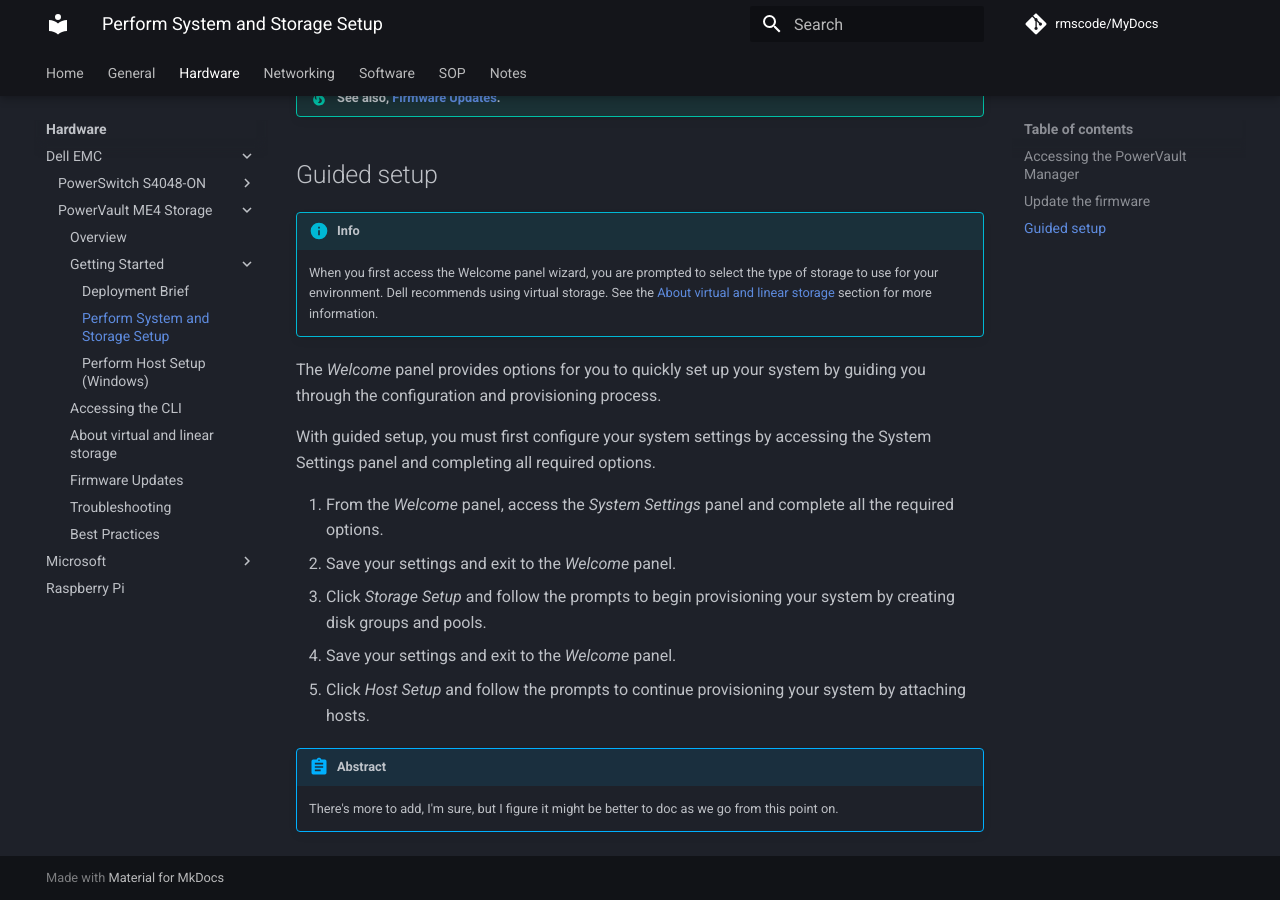
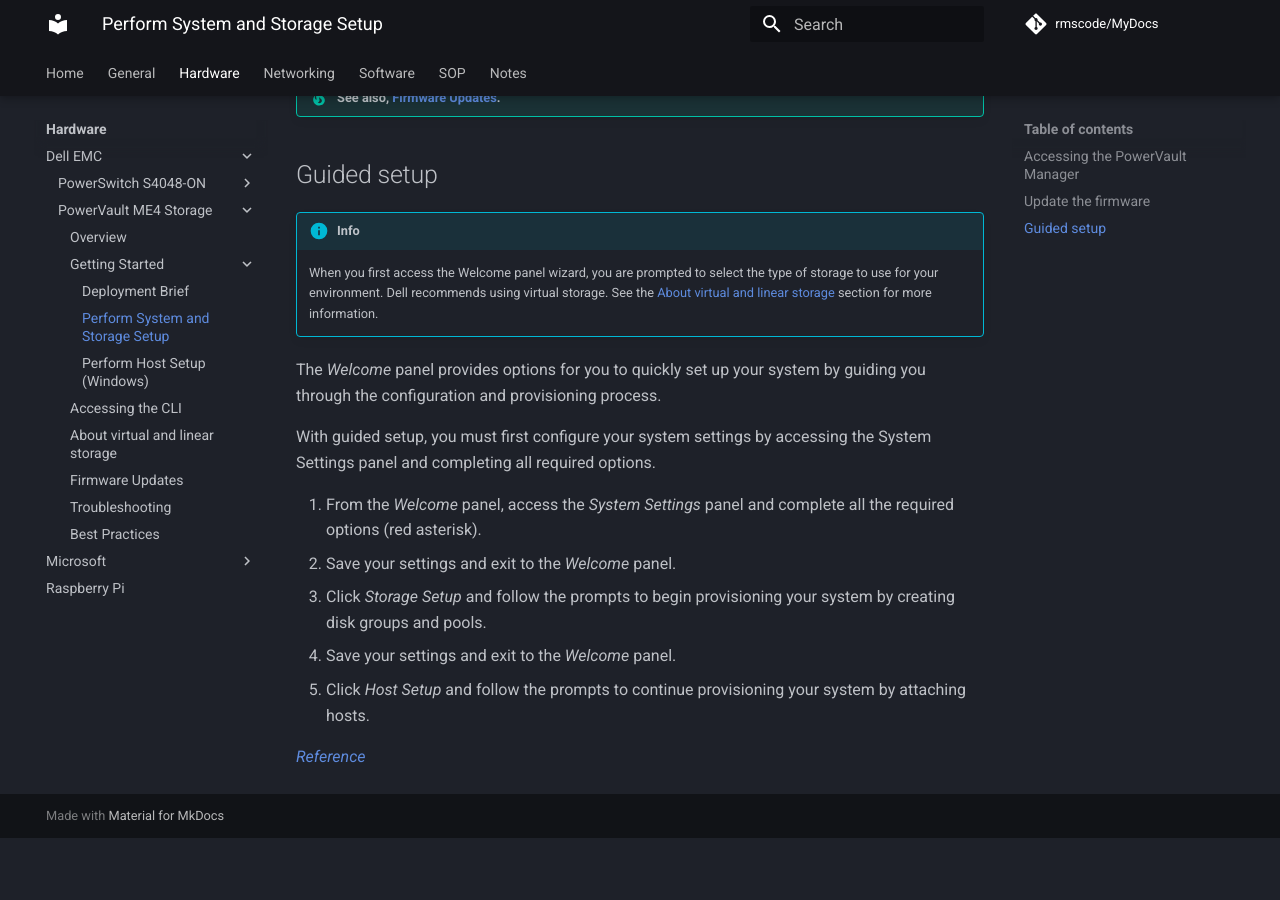
Before and after one commit to rmscode/binary-garden, an MkDocs documentation site: the page built from docs/hardware/dell-emc/powervault-me4/me4-guided-setup.md, in a window 1280 px wide and 900 px high, scrolled down 1650 px. Built offline with MkDocs 1.6.1 and Material for MkDocs 9.7.7, drawn with Linux system fonts in a browser that asks for light colours; comment, search, counter and statistics services are not loaded; after the commit the page ends 2488 px from its top, so only the background shows below that.

Commit message:
Update me4-guided-setup.md

```diff
--- a/docs/hardware/dell-emc/powervault-me4/me4-guided-setup.md
+++ b/docs/hardware/dell-emc/powervault-me4/me4-guided-setup.md
@@ -51,12 +51,10 @@
 
 With guided setup, you must first configure your system settings by accessing the System Settings panel and completing all required options.
 
-1. From the *Welcome* panel, access the *System Settings* panel and complete all the required options.
+1. From the *Welcome* panel, access the *System Settings* panel and complete all the required options (red asterisk).
 2. Save your settings and exit to the *Welcome* panel.
 3. Click *Storage Setup* and follow the prompts to begin provisioning your system by creating disk groups and pools.
 4. Save your settings and exit to the *Welcome* panel.
 5. Click *Host Setup* and follow the prompts to continue provisioning your system by attaching hosts.
 
-!!! abstract
-
-    There's more to add, I'm sure, but I figure it might be better to doc as we go from this point on.
+[*Reference*](https://www.dell.com/support/manuals/en-us/powervault-me4024/me4_series_ag_pub/guided-setup?guid=guid-f2532697-d39f-4a6b-875d-8fe3a4688931&lang=en-us)
```
